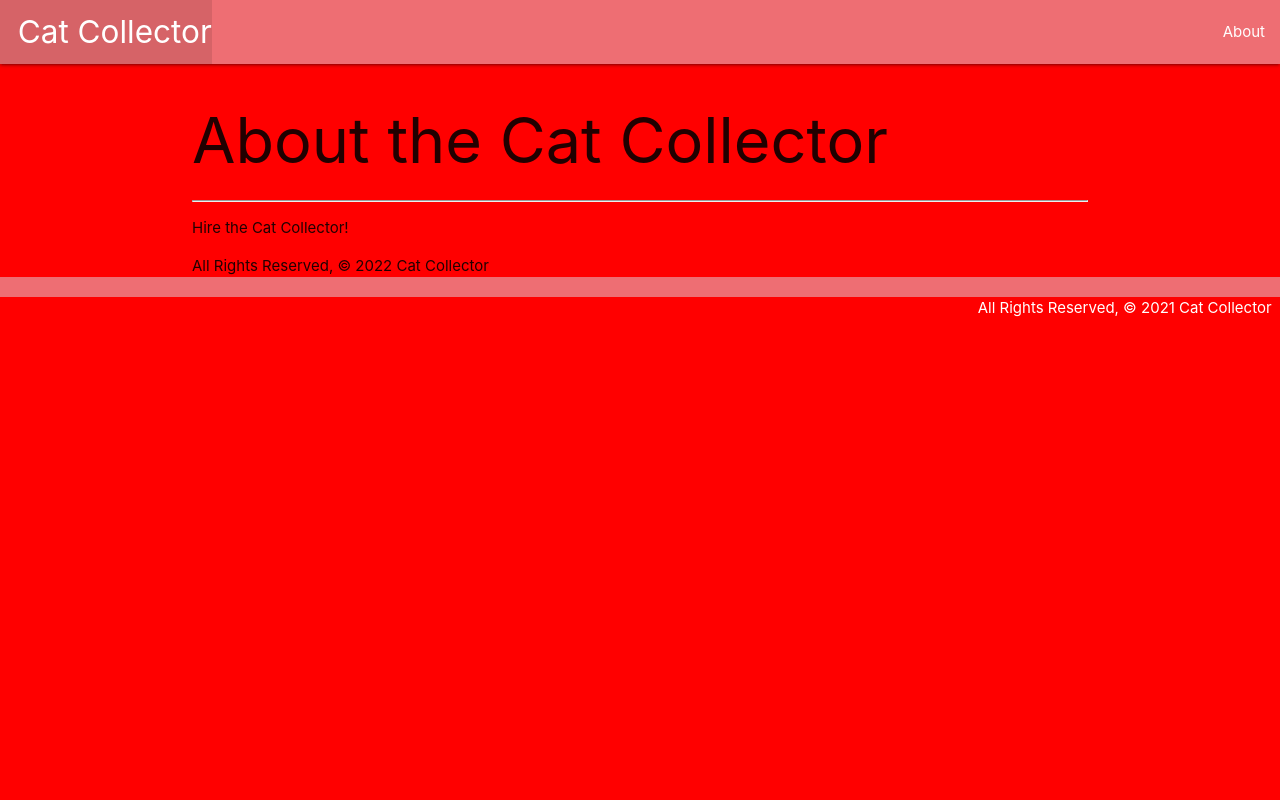
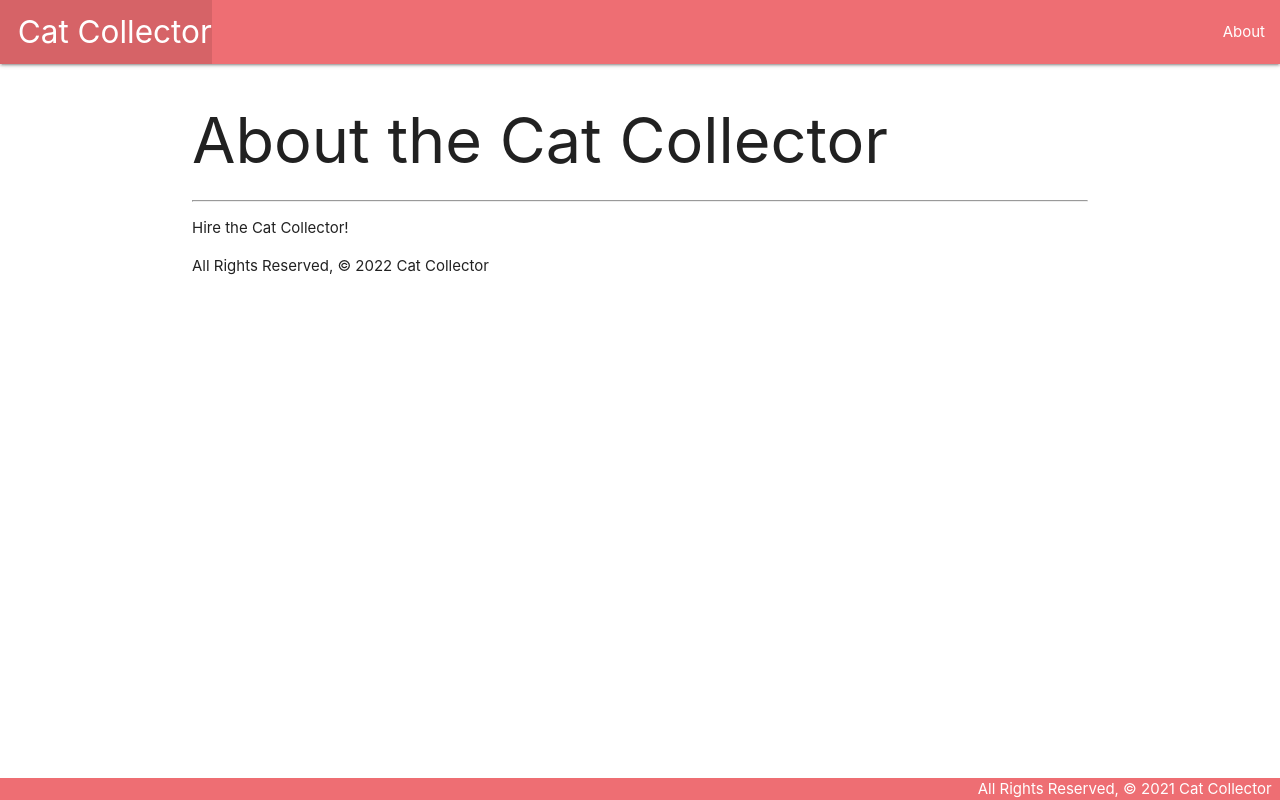
Before and after one commit to cherch173/catcollector, a Django app: page /about/ in a window 1280 px wide. Run offline with Django 4.2, Linux system fonts and the light colour scheme.

Commit message:
static css and template tags complete

```diff
--- a/catcollector/main_app/static/css/style.css
+++ b/catcollector/main_app/static/css/style.css
@@ -1,3 +1,14 @@
 body {
-    background-color: red;
+    display: flex;
+    min-height: 100vh;
+    flex-direction: column;
   }
+
+  main {
+    flex: 1 0 auto;
+  }
+
+  footer.page-footer {
+    padding-top: 0;
+    text-align: right;
+  }
```
